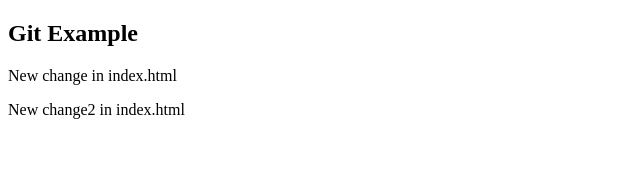
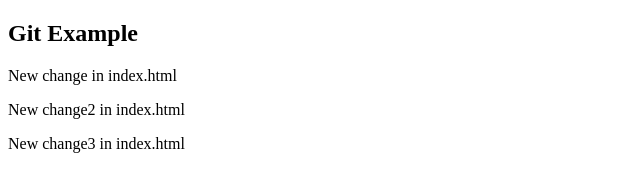
Before and after one commit to taron4221/my-site, a plain HTML site: page index.html in a window 1280 px wide. Shown: the whole page, without its empty margins (0-640 px from the left). Drawn offline with Linux system fonts and the light colour scheme.

```diff
--- a/index.html
+++ b/index.html
@@ -7,5 +7,6 @@
     <h2>Git Example</h2>
     <p>New change in index.html</p>
     <p>New change2 in index.html</p>
+    <p>New change3 in index.html</p>
 </body>
 </html>
```
